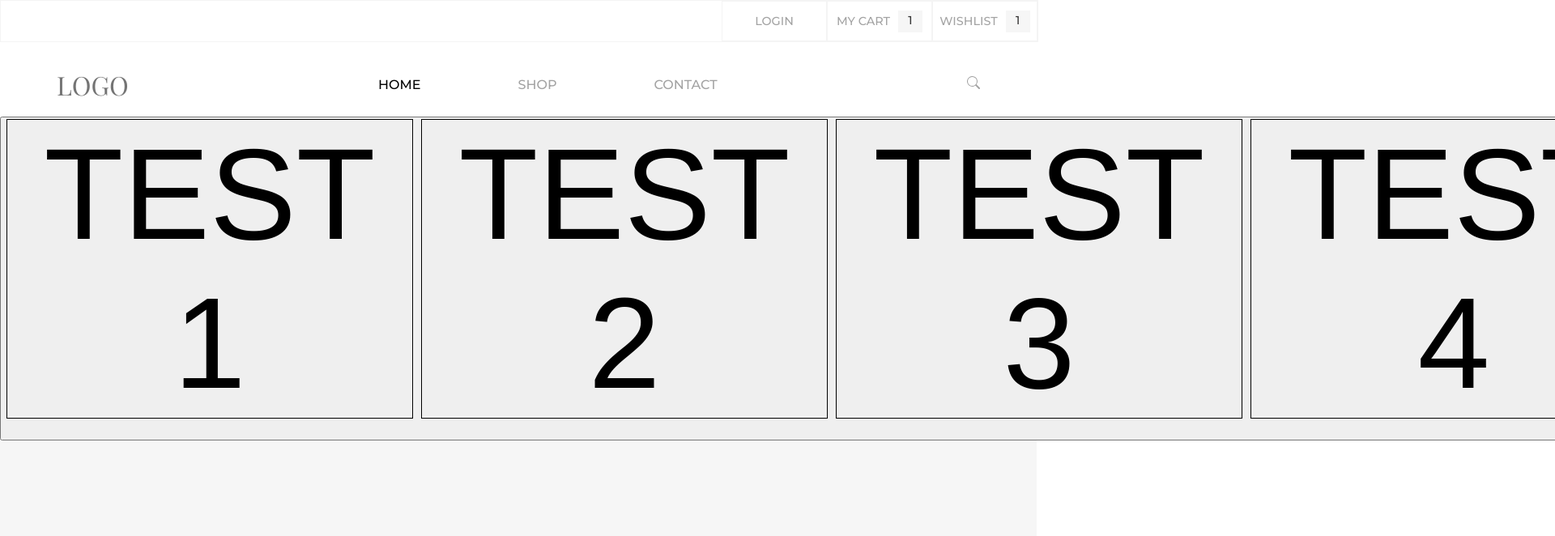
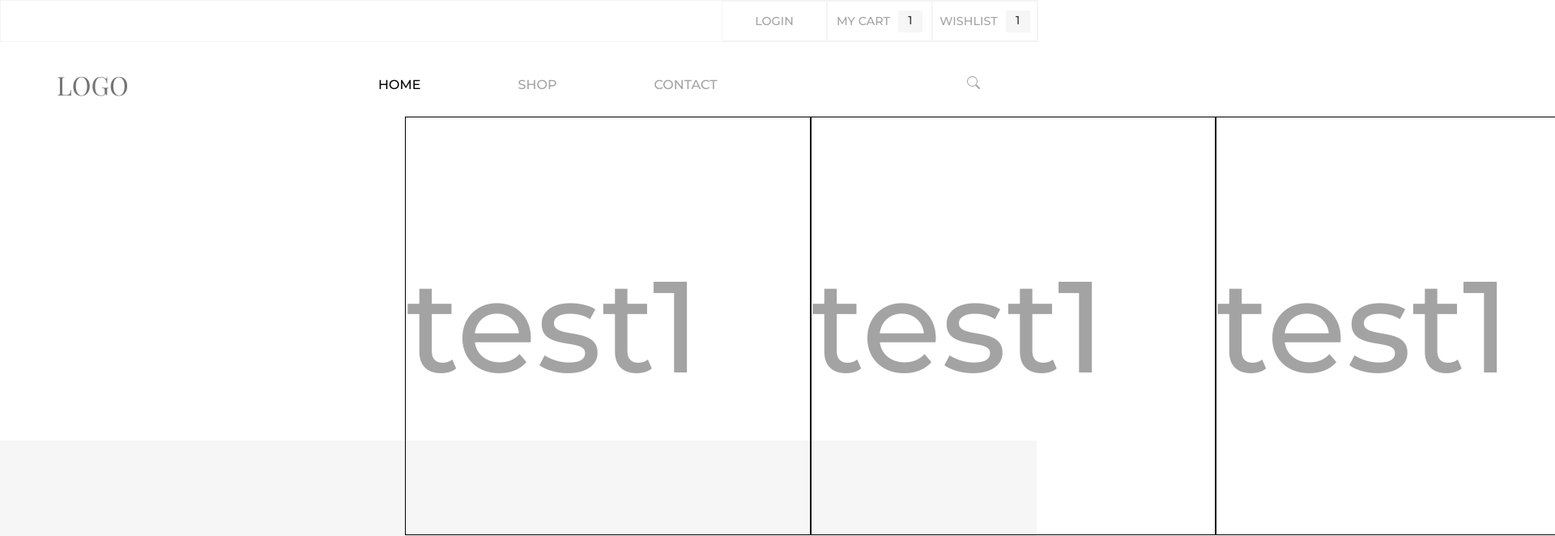
Before and after one commit to MaximKursakov/shop, a React (Create React App) app: page /Home in a window 1280 px wide. Shown: the top 662 px of the page at 81% size, 1920 px wide, since content can reach past the window. Built offline with nearby package versions, Linux system fonts and the light colour scheme.

Commit message:
remaking slider

```diff
--- a/src/App.css
+++ b/src/App.css
@@ -153,11 +153,16 @@ a {
   gap: 10px;
 
   font-size: 10rem;
+  position: relative;
 }
 
 .slider div {
   border: solid black 1px;
   width: 500px;
+}
+
+.container {
+  position:absolute;
 }
 
 .chair {
--- a/src/components/Slider.js
+++ b/src/components/Slider.js
@@ -2,33 +2,25 @@ import { motion, useMotionValue, useTransform } from "framer-motion"
 import { useEffect, useRef, useState } from "react"
 
 export function Slider () {
-    const x = useMotionValue(0)
+    const testInput = [{title: "test1", index: 1}, {title: "test1", index: 2}, {title: "test1", index: 3}, {title: "test1", index: 4}]
+    const [position, setPosition] = useState(0)
 
-    const scale = useTransform(x, [500, 0, -500], [0.5, 1, 0.5])
-    const opacity = useTransform(x, [1000, 500, 0, -500, -1000], [0, 0, 1, 0, 0])
-    const carousel = useRef()
-    const [width, setWidth] = useState(0)
-    useEffect(() => {
-        setWidth(carousel.current.scrollWidth - carousel.current.offsetWidth)
-        console.log(width)
-    }, [])
+
 
 
     return(
         <div >
-            <motion.div ref={carousel}>
-                <motion.button className="slider"
-
-                    drag="x"
-                    dragConstraints={{right: 0, left: -width}}
-                    >
-                    <motion.div >TEST 1</motion.div>
-                    <motion.div >TEST 2</motion.div>
-                    <motion.div >TEST 3</motion.div>
-                    <motion.div >TEST 4</motion.div>
-                    <motion.div >TEST 5</motion.div>
-                    <motion.div >TEST 6</motion.div>
-                </motion.button>
+            <motion.div className="slider">
+                {testInput.map((item) => (
+                    <motion.div
+                    key={item.index}
+                    className="container"
+                    animate={{
+                        left: item.index * 500
+                    }}>
+                        <p>{item.title}</p>
+                    </motion.div>
+                ))}
             </motion.div>
         </div>
     )
```
